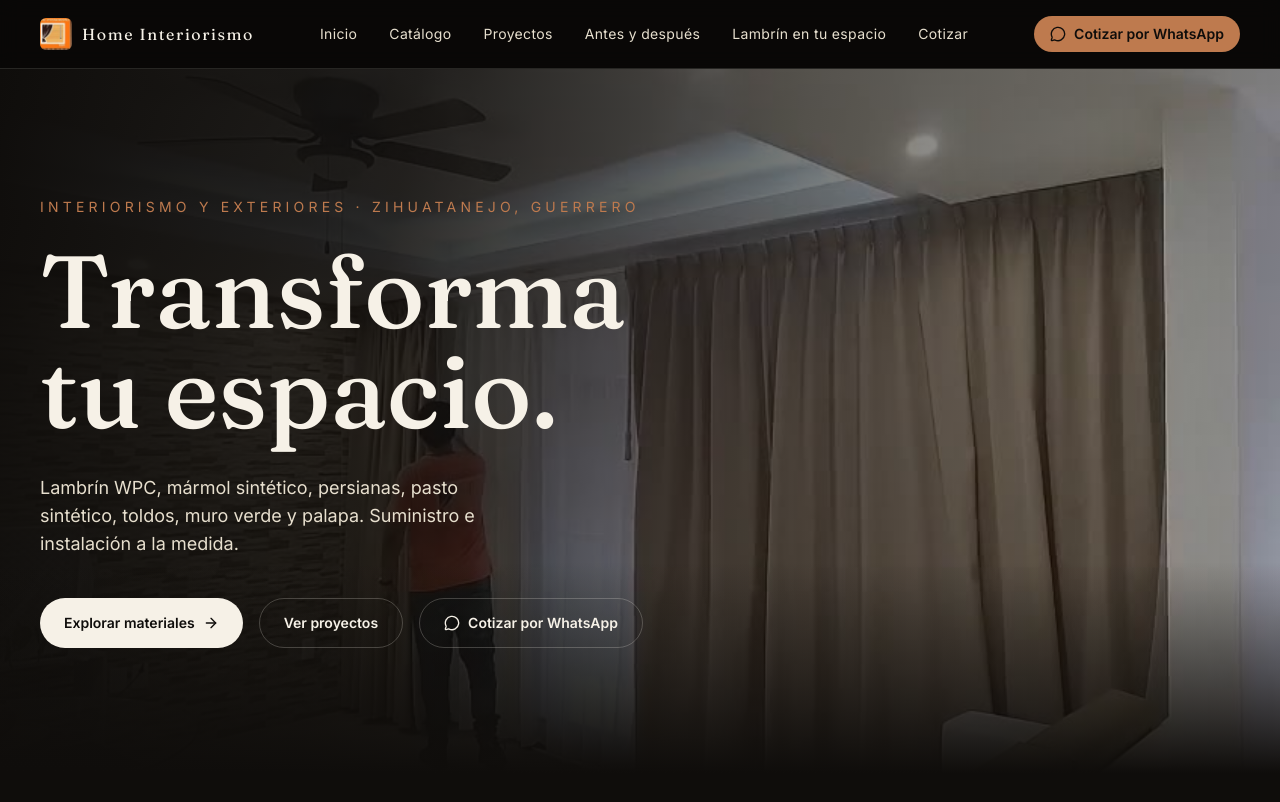
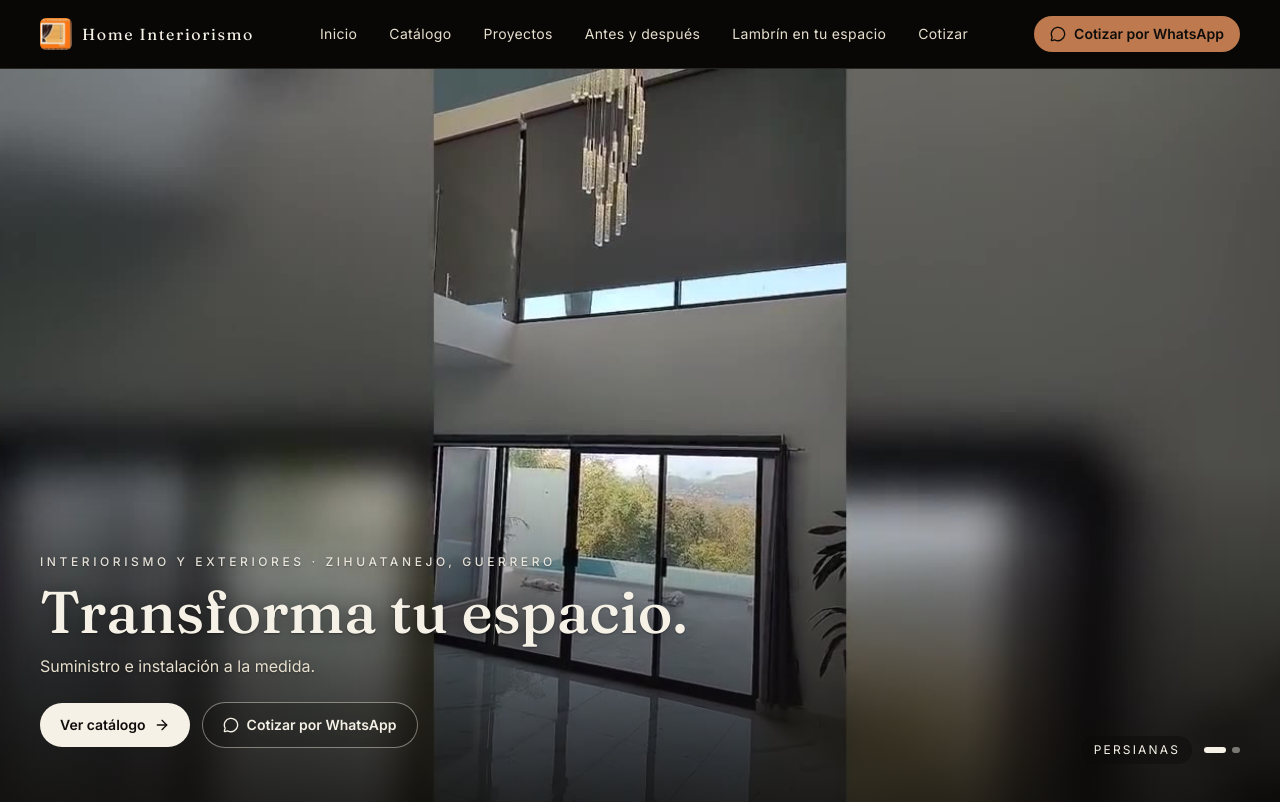
Before and after one commit to HomeInteriorismo/Interiorismohome, a Next.js app: page / in a window 1280 px wide. Shown: the top 802 px of the page. Built offline with nearby package versions, Linux system fonts and the light colour scheme.

Commit message:
Add files via upload

```diff
--- a/app/PublicSiteApp.tsx
+++ b/app/PublicSiteApp.tsx
@@ -43,8 +43,8 @@ const DEMO_CONFIG = {
    si el navegador bloquea la reproducción (iPhone en bajo consumo) o el video falla,
    se queda la portada y la página nunca se ve vacía. */
 const HERO_VIDEOS = [
-  { src: "/videos/hero1.mp4", poster: "/videos/hero1.jpg" },
-  { src: "/videos/hero2.mp4", poster: "/videos/hero2.jpg" },
+  { src: "/videos/hero2.mp4", poster: "/videos/hero2.jpg", label: "Persianas" },
+  { src: "/videos/toldo.mp4", poster: "/videos/toldo.jpg", label: "Toldo retráctil" },
 ];
 
 /* ============================================================
@@ -405,7 +405,7 @@ export default function PublicSiteApp() {
   const [finishes, setFinishes] = useState(DEMO_DATA.finishes);
 
   const goAdmin = () => {
-    window.location.href = "/admin/login";
+    window.location.href = "/admin";
   };
 
   return (
@@ -583,7 +583,7 @@ const HERO_VIDEO_CSS = `.hero-video::-webkit-media-controls,.hero-video::-webkit
    - Al terminar un video (o a los 12 s, por si se atora) pasa al siguiente.
    - Si el navegador bloquea el autoplay (iPhone en bajo consumo), las portadas
      siguen alternándose como presentación y el video arranca al primer toque. */
-function HeroVideoBackground() {
+function HeroVideoBackground({ className = "absolute inset-0", children }: any) {
   const wrapRef = useRef<HTMLDivElement>(null);
   const [active, setActive] = useState(0);
   const n = HERO_VIDEOS.length;
@@ -615,7 +615,7 @@ function HeroVideoBackground() {
   activeRef.current = active;
 
   return (
-    <div ref={wrapRef} className="absolute inset-0" aria-hidden="true">
+    <div ref={wrapRef} className={className}>
       <style dangerouslySetInnerHTML={{ __html: HERO_VIDEO_CSS }} />
       {HERO_VIDEOS.map((v, i) => (
         <div key={v.src} className="absolute inset-0 transition-opacity duration-1000"
@@ -640,34 +640,61 @@ function HeroVideoBackground() {
           </video>
         </div>
       ))}
+      {children}
+      {/* Qué producto se ve + indicador de video (tocar cambia de video) */}
+      <div className="absolute z-10 right-4 bottom-4 md:right-10 md:bottom-10 flex items-center gap-3">
+        <span className="text-[11px] md:text-xs tracking-[0.18em] uppercase px-3 py-1.5 rounded-full"
+          style={{ background: "rgba(15,13,11,0.45)", color: C.cream, backdropFilter: "blur(6px)" }}>
+          {HERO_VIDEOS[active].label}
+        </span>
+        <div className="flex gap-1.5">
+          {HERO_VIDEOS.map((v, i) => (
+            <button key={v.src} onClick={() => setActive(i)} aria-label={`Ver video: ${v.label}`}
+              className="h-1.5 rounded-full transition-all"
+              style={{ width: i === active ? 22 : 8, background: i === active ? C.cream : "rgba(245,239,228,0.45)" }} />
+          ))}
+        </div>
+      </div>
     </div>
   );
 }
 
+/* Portada: el video es el protagonista.
+   - Computadora: video a pantalla completa; el texto, compacto, abajo a la izquierda
+     con una sombra suave solo detrás de él.
+   - Celular: el video se ve completo (horizontal) y el texto va debajo, sin taparlo. */
 function Hero({ onNav }: any) {
   return (
-    <section id="inicio" className="relative overflow-hidden" style={{ minHeight: "88vh" }}>
-      <HeroVideoBackground />
-      <div className="absolute inset-0" style={{ background: `linear-gradient(100deg, ${C.carbon} 0%, rgba(15,13,11,0.88) 30%, rgba(15,13,11,0.55) 58%, rgba(15,13,11,0.25) 100%)` }} />
-      <div className="absolute inset-0" style={{ background: `linear-gradient(0deg, ${C.carbon} 0%, transparent 30%)` }} />
-      <div className="relative max-w-7xl mx-auto px-5 md:px-10 pt-28 md:pt-32 pb-24 flex flex-col" style={{ minHeight: "88vh" }}>
-        <p className="text-xs md:text-sm tracking-[0.3em]" style={{ color: C.copper }}>INTERIORISMO Y EXTERIORES · {DEMO_CONFIG.city.toUpperCase()}</p>
-        <h1 className="font-display mt-6" style={{ fontSize: "clamp(3rem, 8vw, 6.4rem)", lineHeight: 0.98, color: C.cream, fontWeight: 500 }}>
-          Transforma<br />tu espacio.
-        </h1>
-        <p className="mt-8 max-w-md text-base md:text-lg" style={{ color: C.creamDim }}>
-          Lambrín WPC, mármol sintético, persianas, pasto sintético, toldos, muro verde y palapa. Suministro e instalación a la medida.
-        </p>
-        <div className="mt-10 flex flex-wrap gap-4">
-          <button onClick={() => onNav("materiales")} className="px-6 py-3.5 rounded-full text-sm font-semibold flex items-center gap-2" style={{ background: C.cream, color: C.carbon }}>
-            Explorar materiales <ArrowRight size={16} />
-          </button>
-          <button onClick={() => onNav("proyectos")} className="px-6 py-3.5 rounded-full text-sm font-semibold border flex items-center gap-2" style={{ borderColor: C.lineStrong, color: C.cream }}>
-            Ver proyectos
-          </button>
-          <a href={buildWaLink({})} target="_blank" rel="noopener noreferrer" className="px-6 py-3.5 rounded-full text-sm font-semibold flex items-center gap-2" style={{ border: `1px solid ${C.lineStrong}`, color: C.cream }}>
-            <MessageCircle size={16} /> Cotizar por WhatsApp
-          </a>
+    <section id="inicio" className="relative overflow-hidden md:h-[calc(100svh-65px)] md:min-h-[560px]" style={{ background: C.carbon }}>
+      <HeroVideoBackground className="relative w-full aspect-[4/3] sm:aspect-video md:absolute md:inset-0 md:aspect-auto">
+        <div className="absolute inset-0 pointer-events-none hidden md:block"
+          style={{ background: "linear-gradient(0deg, rgba(15,13,11,0.82) 0%, rgba(15,13,11,0.45) 24%, rgba(15,13,11,0) 46%)" }} />
+        <div className="absolute inset-0 pointer-events-none hidden md:block"
+          style={{ background: "radial-gradient(ellipse 60% 55% at 0% 100%, rgba(15,13,11,0.55), rgba(15,13,11,0) 70%)" }} />
+        <div className="absolute inset-x-0 bottom-0 h-10 pointer-events-none md:hidden"
+          style={{ background: `linear-gradient(0deg, ${C.carbon}, rgba(15,13,11,0))` }} />
+      </HeroVideoBackground>
+
+      <div className="relative md:absolute md:inset-x-0 md:bottom-0 z-10 md:pointer-events-none">
+        <div className="max-w-7xl mx-auto px-5 md:px-10 pt-6 pb-12 md:pb-14 [&_a]:pointer-events-auto [&_button]:pointer-events-auto">
+          <div className="max-w-3xl" style={{ textShadow: "0 1px 2px rgba(0,0,0,0.35), 0 2px 18px rgba(0,0,0,0.45)" }}>
+            <p className="text-[11px] md:text-xs tracking-[0.3em] font-medium" style={{ color: C.cream, opacity: 0.9 }}>INTERIORISMO Y EXTERIORES · {DEMO_CONFIG.city.toUpperCase()}</p>
+            <h1 className="font-display mt-3" style={{ fontSize: "clamp(2.3rem, 4.6vw, 4.2rem)", lineHeight: 1.02, color: C.cream, fontWeight: 500 }}>
+              Transforma tu espacio.
+            </h1>
+            <p className="mt-3 text-sm md:text-base" style={{ color: C.creamDim }}>
+              Suministro e instalación a la medida.
+            </p>
+          </div>
+          <div className="mt-6 flex flex-wrap items-center gap-3">
+            <button onClick={() => onNav("materiales")} className="px-5 py-3 rounded-full text-sm font-semibold flex items-center gap-2" style={{ background: C.cream, color: C.carbon }}>
+              Ver catálogo <ArrowRight size={16} />
+            </button>
+            <a href={buildWaLink({})} target="_blank" rel="noopener noreferrer" className="px-5 py-3 rounded-full text-sm font-semibold flex items-center gap-2"
+              style={{ border: `1px solid rgba(245,239,228,0.45)`, color: C.cream, background: "rgba(15,13,11,0.25)", backdropFilter: "blur(6px)" }}>
+              <MessageCircle size={16} /> Cotizar por WhatsApp
+            </a>
+          </div>
         </div>
       </div>
     </section>
@@ -1699,6 +1726,7 @@ function Footer({ onNav, onGoAdmin }: any) {
       </div>
       <div className="max-w-7xl mx-auto mt-14 pt-6 flex justify-between items-center flex-wrap gap-3" style={{ borderTop: `1px solid ${C.line}` }}>
         <p className="text-xs" style={{ color: C.creamDim, opacity: 0.4 }}>© 2026 {DEMO_CONFIG.brand}</p>
+        <a href="/admin" rel="nofollow" className="text-xs" style={{ color: C.creamDim, opacity: 0.4 }}>Acceso personal</a>
       </div>
     </footer>
   );
```
